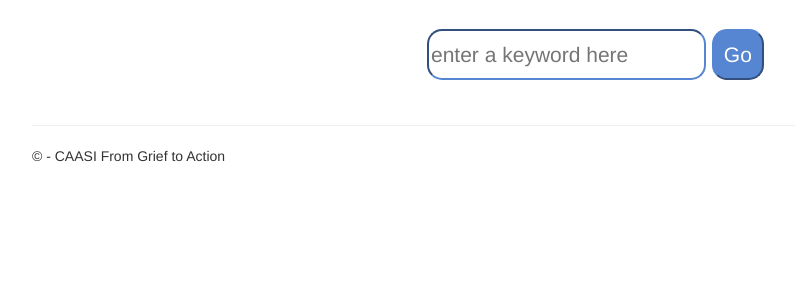
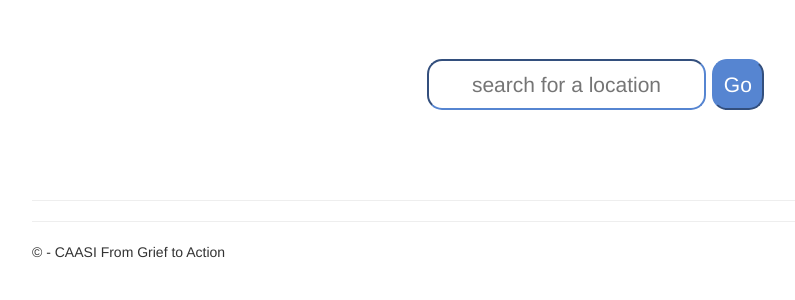
Before and after one commit to CAASI-G2A/g2a-website, a Django app: page /search/ in a window 1280 px wide. Shown: the part 51-351 px from the top of the page, without its empty margins (38-833 px from the left). Run offline with Django 3.2, Linux system fonts and the light colour scheme; data that the repository does not hold is empty; some libraries are stand-ins or nearby versions.

Commit message:
search fix

```diff
--- a/PPUC/app/templates/app/search.html
+++ b/PPUC/app/templates/app/search.html
@@ -3,10 +3,12 @@
 {% block content %}
 <div class="jumbotron" style="background-color:white;padding-top:30px;padding-bottom:15px;">
 
+<div class="jumbotron" style="background-color:white;padding-top:30px;padding-bottom:15px;">
+
   <div style="max-width:350px;margin:0px auto;">
 
-    <form method="GET" action="{% url 'search_contract' %}">
-        <input name="q" value="{{request.GET.q}}" placeholder="enter a keyword here" style="border-radius:15px;align:center; border-width:2px; border-color:#5685d1;">
+    <form method="GET" action="{% url 'search' %}">
+        <input name="q" value="{{request.GET.q}}" placeholder="search for a location" style="border-radius:15px;text-align:center; border-width:2px; border-color:#5685d1;">
         <button class=" "btn btn-success" type="submit" style="border-radius:15px;color:white;background-color:#5685d1;border-color:#5685d1;padding-left:10px;padding-right:10px;">
             Go
         </button>
@@ -14,8 +16,10 @@
     </form>
   </div>
 </div>
+</div>
+<hr >
 {% for obj in locations %}
-    <h1>{{obj.name}}</h1>
-    <a href="{%url 'view_location' obj.pk %}" >{{ obj.name }}</a>
+    <h1><a href="{%url 'view_location' obj.pk %}" >{{ obj.name }} Police Contract</a></h1>
+<hr >
 {% endfor %}
 {% endblock %}
--- a/PPUC/app/templates/app/search_contract.html
+++ b/PPUC/app/templates/app/search_contract.html
@@ -9,7 +9,7 @@
   <div style="max-width:350px;margin:0px auto;">
 
     <form method="GET" action="{% url 'search_contract' %}">
-        <input name="q" value="{{request.GET.q}}" placeholder="enter a keyword here" style="border-radius:15px;align:center; border-width:2px; border-color:#5685d1;">
+        <input name="q" value="{{request.GET.q}}" placeholder="enter a keyword here" style="border-radius:15px; text-align:center; border-width:2px; border-color:#5685d1;">
         <button class=" "btn btn-success" type="submit" style="border-radius:15px;color:white;background-color:#5685d1;border-color:#5685d1;padding-left:10px;padding-right:10px;">
             Go
         </button>
```
Also changed, not shown: PPUC/app/static/app/content/site.css (line endings or trailing spaces).
